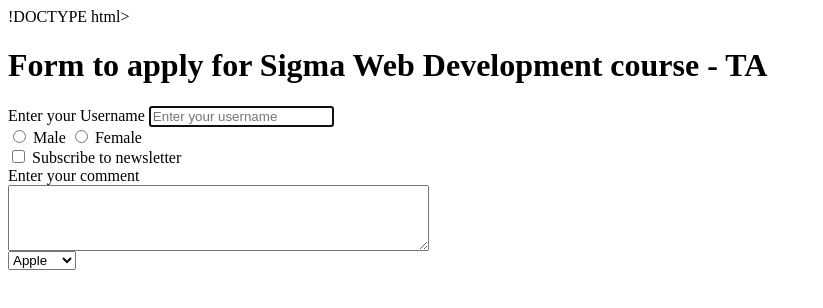
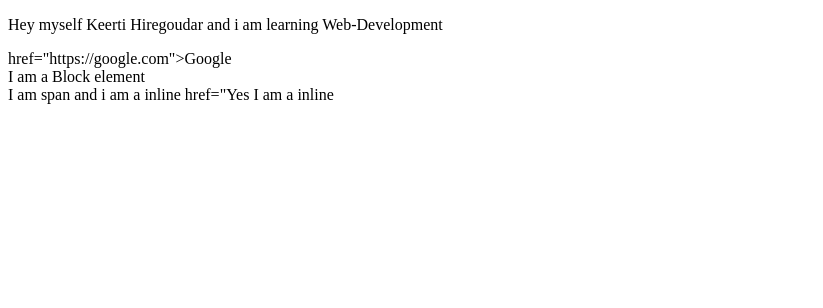
Before and after one commit to Keerticode/Web-Development, a plain HTML site: page index.html in a window 1280 px wide. Shown: the whole page, without its empty margins (0-823 px from the left). Drawn offline with Linux system fonts and the light colour scheme.

Commit message:
Add files via upload

```diff
--- a/index.html
+++ b/index.html
@@ -1,44 +1,17 @@
-!DOCTYPE html>
+<!DOCTYPE html>
 <html lang="en">
-
 <head>
     <meta charset="UTF-8">
     <meta name="viewport" content="width=device-width, initial-scale=1.0">
-    <title>Forms - Lets learn it</title>
+    <title>Inline and Block elements HTML</title>
+    <link rel="stylesheet" href="style.css">
 </head>
+<body>
+    <p>Hey myself Keerti Hiregoudar and i am learning Web-Development</p>
+    <a>href="https://google.com">Google</a>
+    <div>I am a Block element</div>
+    <span>I am span and i am a inline </span>
+    <a>href="Yes I am a inline</a>
 
-<body>
-    <h1>Form to apply for Sigma Web Development course - TA </h1>
-    <form action="post">
-        <div>
-            <label for="username">Enter your Username</label>
-            <input type="text" id="username" name="username" placeholder="Enter your username" autofocus>
-        </div>
-        <div>
-            <input type="radio" id="male" name="gender" value="male">
-            <label for="male">Male</label>
-            <input type="radio" id="female" name="gender" value="female">
-            <label for="female">Female</label>
-        </div>
-
-        <div>
-            <input type="checkbox" id="subscribe" name="subscribe" value="yes">
-            <label for="subscribe">Subscribe to newsletter</label>
-        </div>
-        <div>
-            <label for="comment">Enter your comment</label>
-            <br>
-            <textarea id="comment" name="comment" rows="4" cols="50"></textarea>
-        </div>
-
-        <div>
-            <select name="fruits">
-                <option value="apple">Apple</option>
-                <option value="banana">Banana</option>
-                <option value="cherry">Cherry</option>
-          </select>
-        </div>
-    </form>
 </body>
-
 </html>
```
